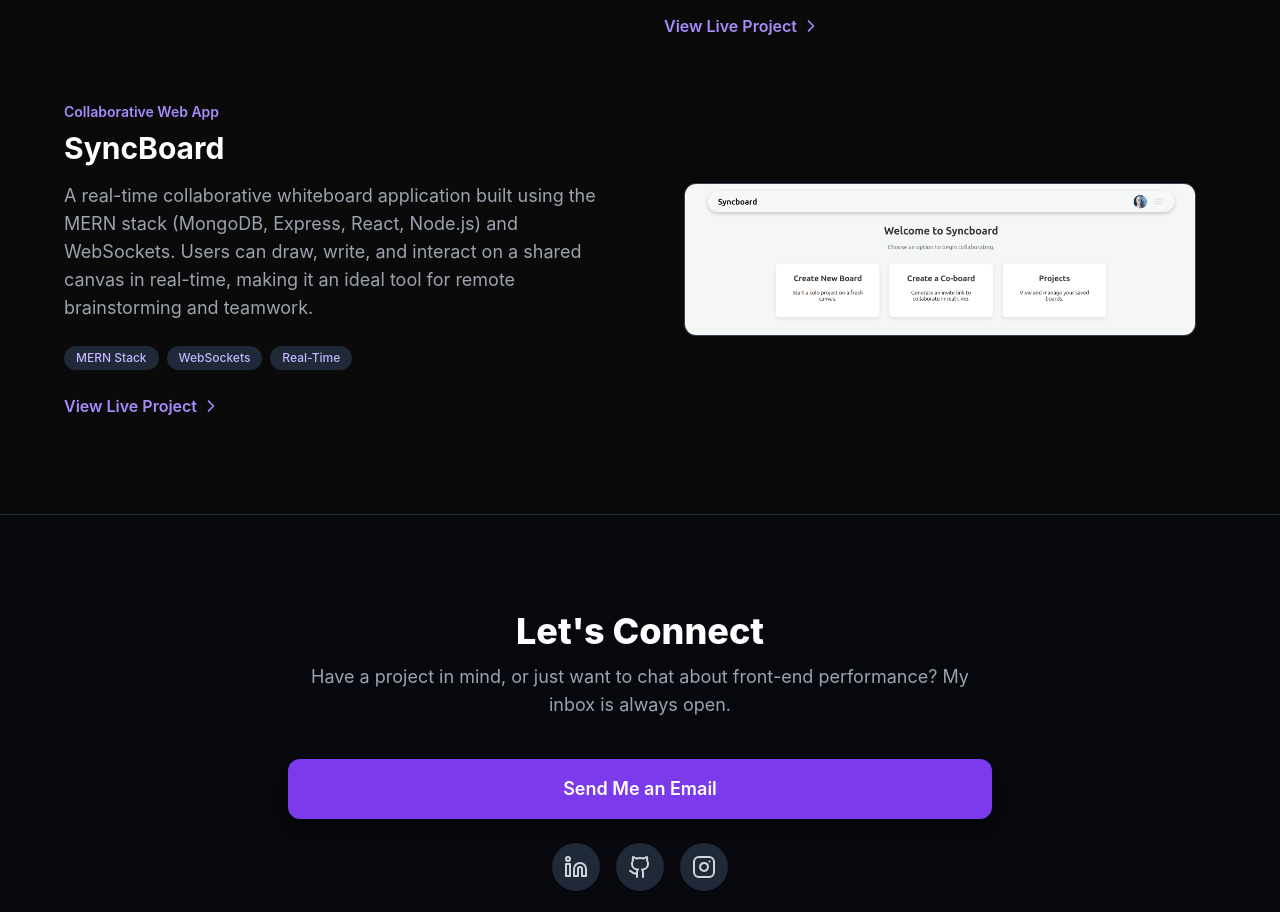
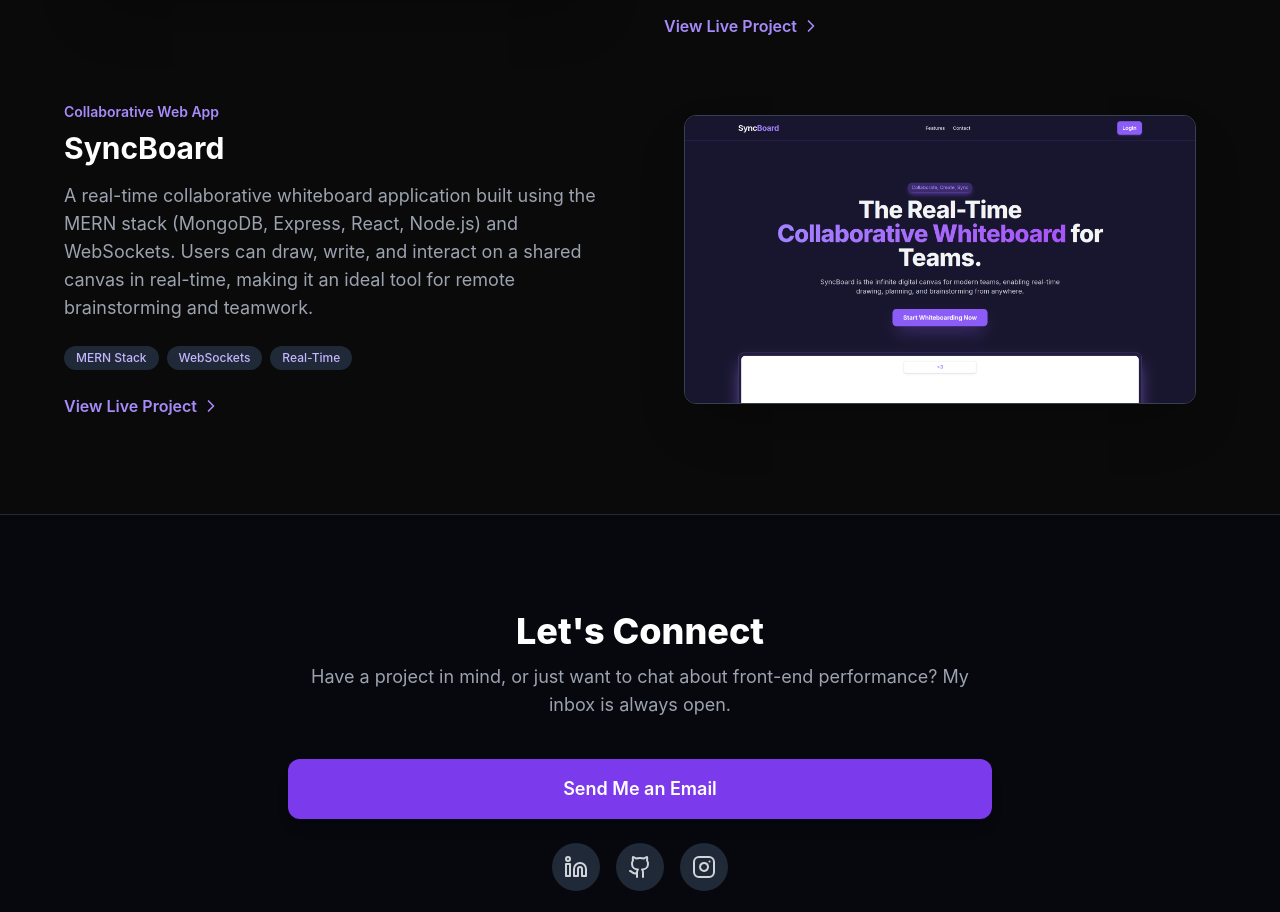
Before and after one commit to noturbob/portfolio-app, a React (Create React App) app: page / in a window 1280 px wide. Shown: the part 2568-3480 px from the top of the page. Built offline with nearby package versions, Linux system fonts and the light colour scheme.

Commit message:
updating project links

```diff
--- a/src/components/AboutSection.jsx
+++ b/src/components/AboutSection.jsx
@@ -29,6 +29,7 @@ const AboutSection = () => {
                             <p className="text-gray-300 text-lg">
                                 I have cultivated a strong foundation in computer science fundamentals, successfully solving over 150 LeetCode problems in C++. Additionally, I have gained hands-on experience in web development, with a deep interest in full-stack technologies. I am now actively seeking opportunities to apply my skills and contribute to a professional team while continuing to learn and grow.
                             </p>
+                            <div></div>
                             <div className="grid grid-cols-2 gap-4 text-gray-400">
                                 <p><strong className="text-violet-400">Location:</strong> Hyderabad / Open to work in Mumbai</p>
                                 <p><strong className="text-violet-400">Experience:</strong> Fresher</p>
--- a/src/components/ProjectsSection.jsx
+++ b/src/components/ProjectsSection.jsx
@@ -13,7 +13,7 @@ const projects = [
         imageAlt: "Sorting Algorithm Visualizer",
         isReversed: false,
         // ✅ FIRST PROJECT LINK INSERTED HERE
-        projectUrl: "https://algo-viz-bgpk.onrender.com/"
+        projectUrl: "https://algo-viz-v1.vercel.app/"
     },
     {
         id: 2,
@@ -21,11 +21,11 @@ const projects = [
         category: "Collaborative Web App",
         description: "A real-time collaborative whiteboard application built using the MERN stack (MongoDB, Express, React, Node.js) and WebSockets. Users can draw, write, and interact on a shared canvas in real-time, making it an ideal tool for remote brainstorming and teamwork.",
         tags: ["MERN Stack", "WebSockets", "Real-Time"],
-        imageUrl: "/syncboard-thumbnail.png",
+        imageUrl: "/syncboard-landing2.png",
         imageAlt: "Collaborative Whiteboard",
         isReversed: true,
         // 👈 INSERT SECOND PROJECT LINK HERE when ready
-        projectUrl: "https://github.com/noturbob/syncboard"
+        projectUrl: "https://syncboard-xi.vercel.app/"
     },
 ];
 
```
Also changed, not shown: public/syncboard-landing2.png (added), public/syncboard-thumbnail.png (deleted).
